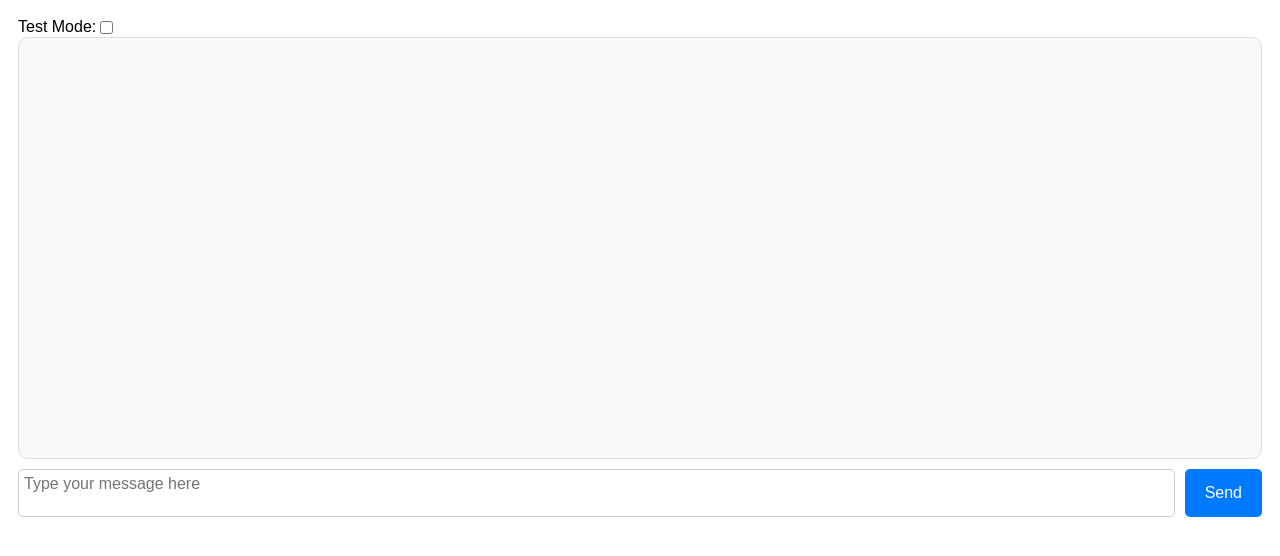
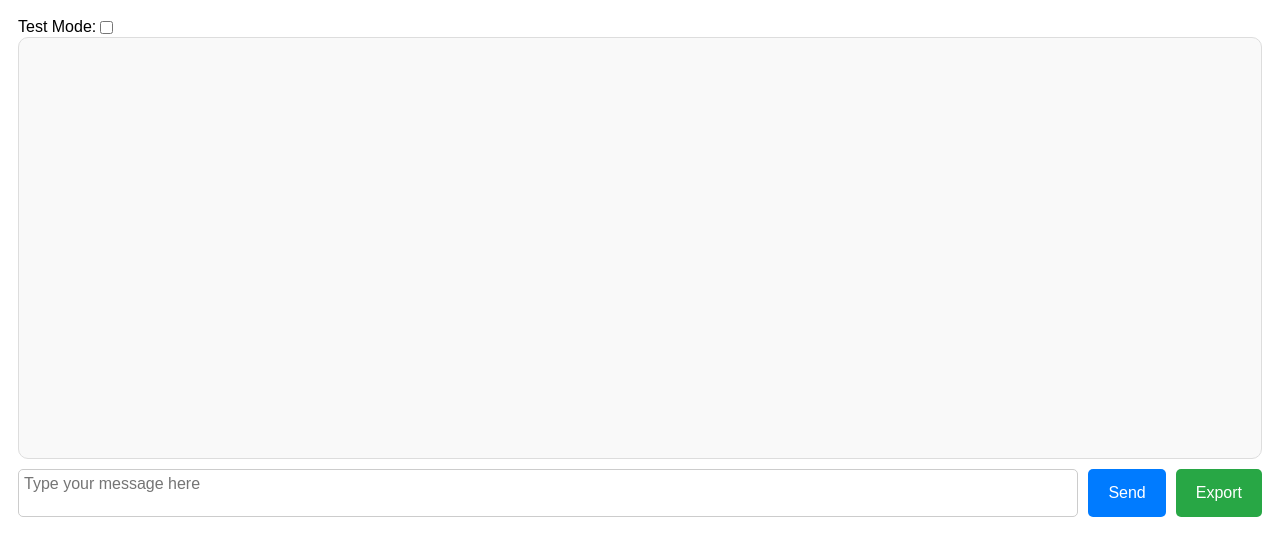
Before and after one commit to rjb489/tiamat-vscode, a React app: page / in a window 1280 px wide. Built offline with nearby package versions, Linux system fonts and the light colour scheme.

Commit message:
Added Exporting to a TXT functionality

```diff
--- a/src/chat_app/conversation/Conversation.css
+++ b/src/chat_app/conversation/Conversation.css
@@ -42,6 +42,17 @@
     border-radius: 5px;
 }
 
+.export-button {
+    padding: 10px 20px;
+    margin-left: 10px;
+    font-size: 16px;
+    cursor: pointer;
+    background-color: #28a745;
+    color: white;
+    border: none;
+    border-radius: 5px;
+}
+
 .test-mode {
     display: flex;
 }
--- a/src/chat_app/conversation/Conversation.js
+++ b/src/chat_app/conversation/Conversation.js
@@ -55,6 +55,20 @@ const Conversation = () => {
         }
     };
 
+    const exportConversation = () => {
+        const textContent = messageHistory
+        .map(message => `${message.speaker}: ${message.content}`)
+        .reverse()
+        .join('\n');
+
+    const blob = new Blob([textContent], { type: 'text/plain'});
+    const link = document.createElement('a');
+
+    link.href = URL.createObjectURL(blob);
+    link.download = 'conversation.txt';
+    link.click();
+    };
+
     return (
         <div className="conversation">
             <div className="test-mode">
@@ -79,6 +93,7 @@ const Conversation = () => {
                     onKeyDown={handleKeyDown}
                 />
                 <button className="send-button" onClick={sendMessage}>Send</button>
+                <button className='export-button' onClick={exportConversation}>Export</button>
             </div>
         </div>
     );
```
